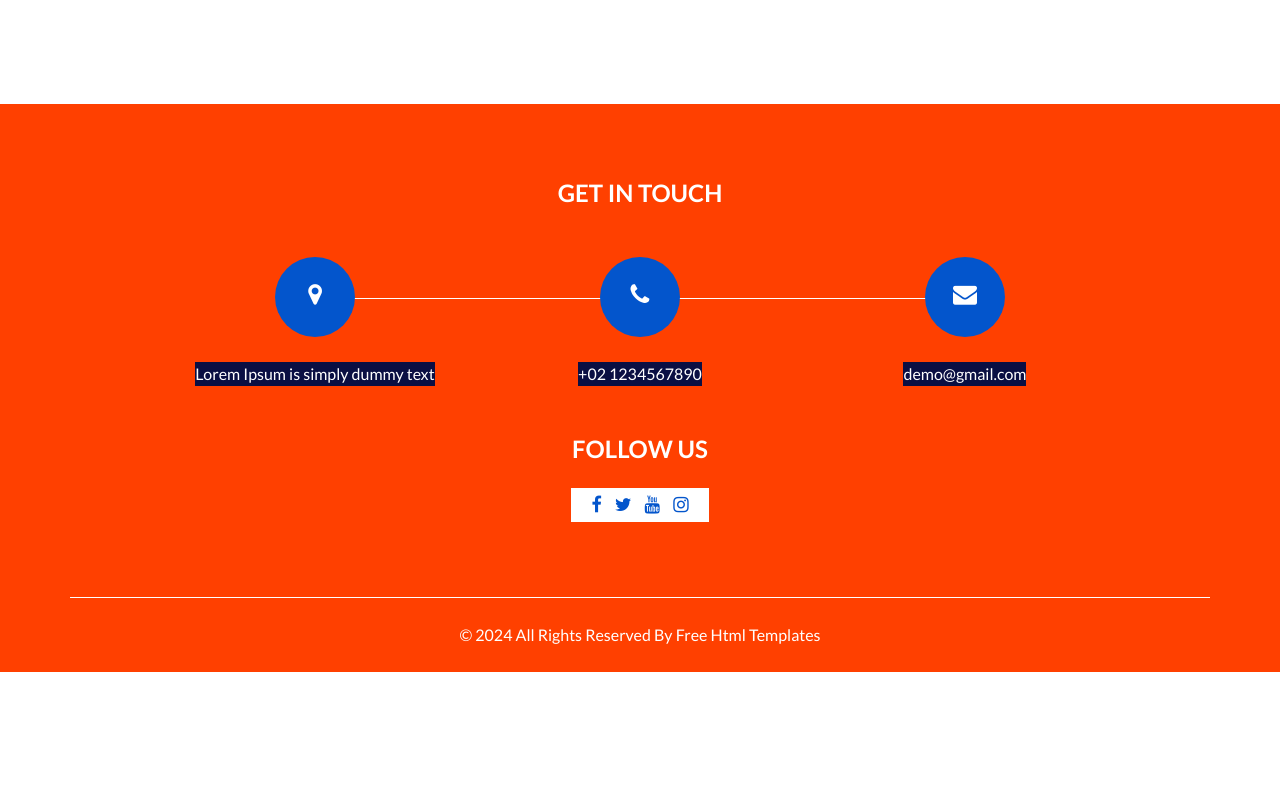
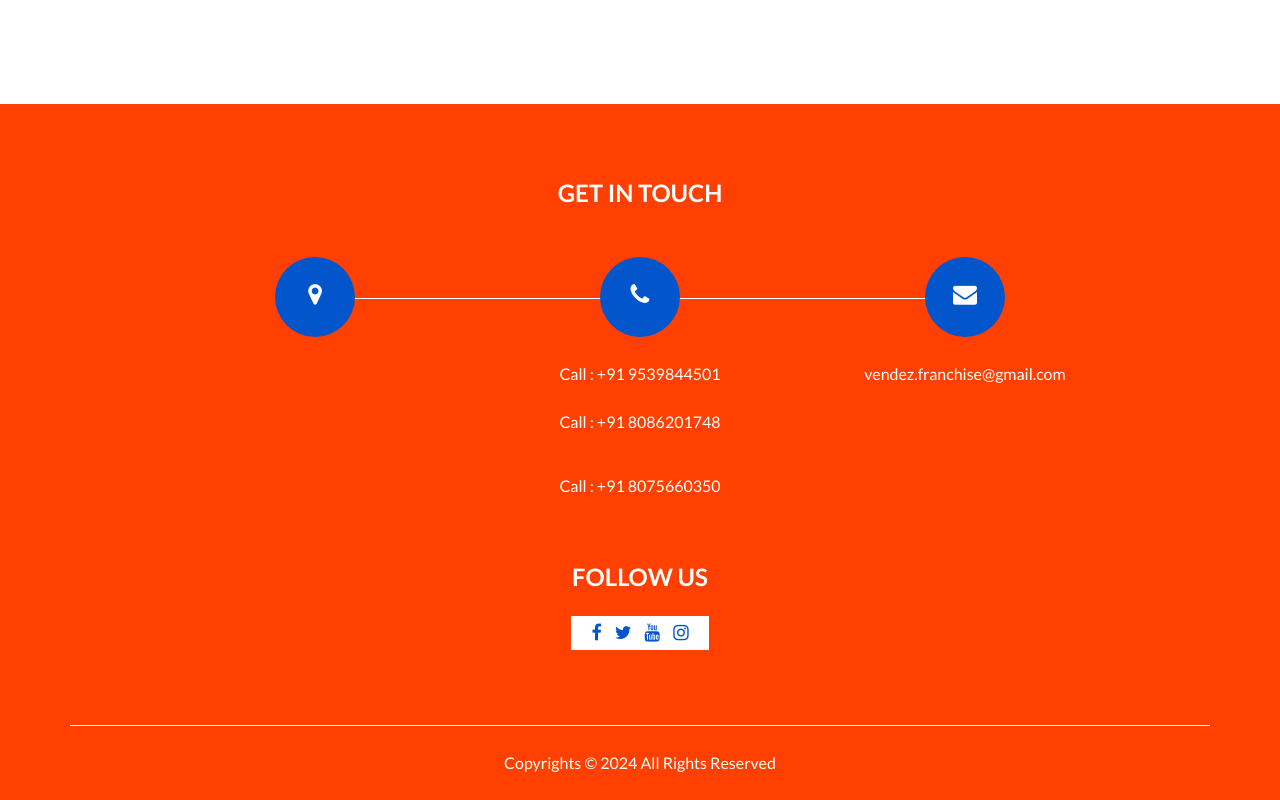
Before and after one commit to Acmeflaretec/vendez, a plain HTML site: page about.html in a window 1280 px wide. Shown: the part 1142-1942 px from the top of the page. Before the commit the page ends 1814 px from the top, so only its background shows below. Drawn offline with nearby package versions, Linux system fonts and the light colour scheme; some packages are replaced by stand-ins of ours.

Commit message:
finished

```diff
--- a/about.html
+++ b/about.html
@@ -36,7 +36,7 @@
       <div class="header_top">
         <div class="container-fluid">
           <div class="contact_nav">
-            <a href="">
+            <a href="tel:+918086201748">
               <i class="fa fa-phone" aria-hidden="true"></i>
               <span> Call : +91 8086201748 </span>
             </a>
@@ -49,7 +49,7 @@
               <span> Call : +91 8075660350 </span>
             </a> -->
 
-            <a href="">
+            <a href="mailto:vendez.franchise@gmail.com">
               <i class="fa fa-envelope" aria-hidden="true"></i>
               <span> Email : vendez.franchise@gmail.com </span>
             </a>
@@ -162,50 +162,50 @@
     </div>
   </section>
   <!-- info section -->
-  <section class="info_section " style="background-color: rgb(255, 64, 0)">
+  <section class="info_section" style="background-color: rgb(255, 64, 0)">
     <div class="container">
-      <h4>
-        Get In Touch
-      </h4>
+      <h4 >Get In Touch</h4>
       <div class="row">
         <div class="col-lg-10 mx-auto">
           <div class="info_items">
             <div class="row">
               <div class="col-md-4">
                 <a href="">
-                  <div class="item ">
-                    <div class="img-box ">
+                  <div class="item">
+                    <div class="img-box">
                       <i class="fa fa-map-marker" aria-hidden="true"></i>
                     </div>
-                    <p>
-                      Lorem Ipsum is simply dummy text
-                    </p>
+                    <p class="dcolor" style="background-color: rgb(255, 64, 0)">              </p>
                   </div>
                 </a>
               </div>
               <div class="col-md-4">
-                <a href="">
-                  <div class="item ">
-                    <div class="img-box ">
+                <a href="tel:+919539844501">
+                  <div class="item">
+                    <div class="img-box">
                       <i class="fa fa-phone" aria-hidden="true"></i>
                     </div>
-                    <p>
-                      +02 1234567890
-                    </p>
+                    <p class="dcolor" style="background-color: rgb(255, 64, 0)"> Call : +91 9539844501 </p>
                   </div>
                 </a>
+                <a href="tel:+918086201748">
+                  <p class="dcolor" style="background-color: rgb(255, 64, 0);color: white;"> Call : +91 8086201748 </p>
+                </a>
+                <a href="tel:+918075660350">
+                  <p class="dcolor" style="background-color: rgb(255, 64, 0);color: white;"> Call : +91 8075660350 </p>
+                </a>
               </div>
+
               <div class="col-md-4">
-                <a href="">
-                  <div class="item ">
+                <a href="mailto:vendez.franchise@gmail.com">
+                  <div class="item">
                     <div class="img-box">
                       <i class="fa fa-envelope" aria-hidden="true"></i>
                     </div>
-                    <p>
-                      demo@gmail.com
-                    </p>
+                    <p class="dcolor" style="background-color: rgb(255, 64, 0)">vendez.franchise@gmail.com</p>
                   </div>
                 </a>
+
               </div>
             </div>
           </div>
@@ -213,9 +213,7 @@
       </div>
     </div>
     <div class="social-box">
-      <h4>
-        Follow Us
-      </h4>
+      <h4>Follow Us</h4>
       <div class="box">
         <a href="">
           <i class="fa fa-facebook" aria-hidden="true"></i>
@@ -233,16 +231,14 @@
     </div>
   </section>
 
-
-
   <!-- end info_section -->
 
   <!-- footer section -->
   <footer class="footer_section" style="background-color: rgb(255, 64, 0)">
     <div class="container">
       <p>
-        &copy; <span id="displayDateYear"></span> All Rights Reserved By
-        <a href="https://html.design/">Free Html Templates</a>
+      Copyrights  &copy; <span id="displayDateYear"></span> All Rights Reserved
+
       </p>
     </div>
   </footer>
```
Also changed, not shown: contact.html (+25 -29 lines), index.html (+2 -2 lines), service.html (+18 -10 lines).
